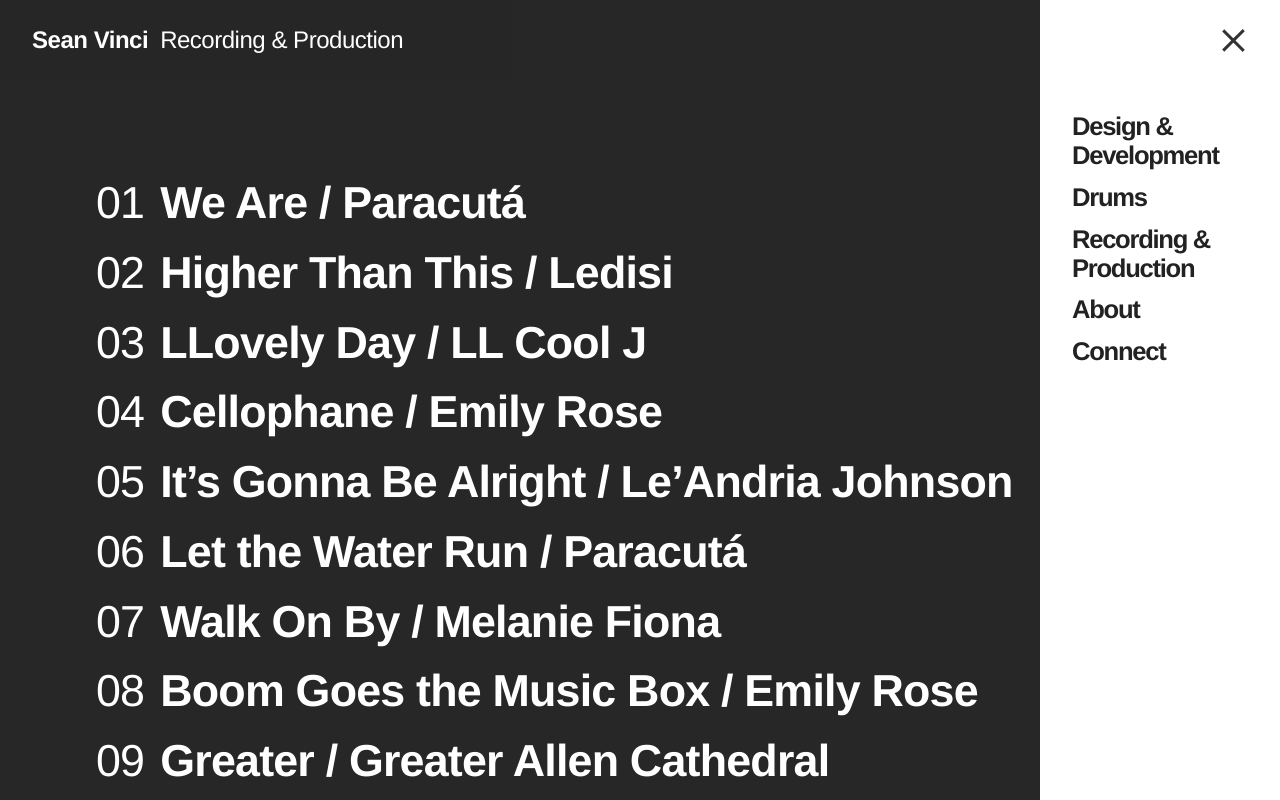
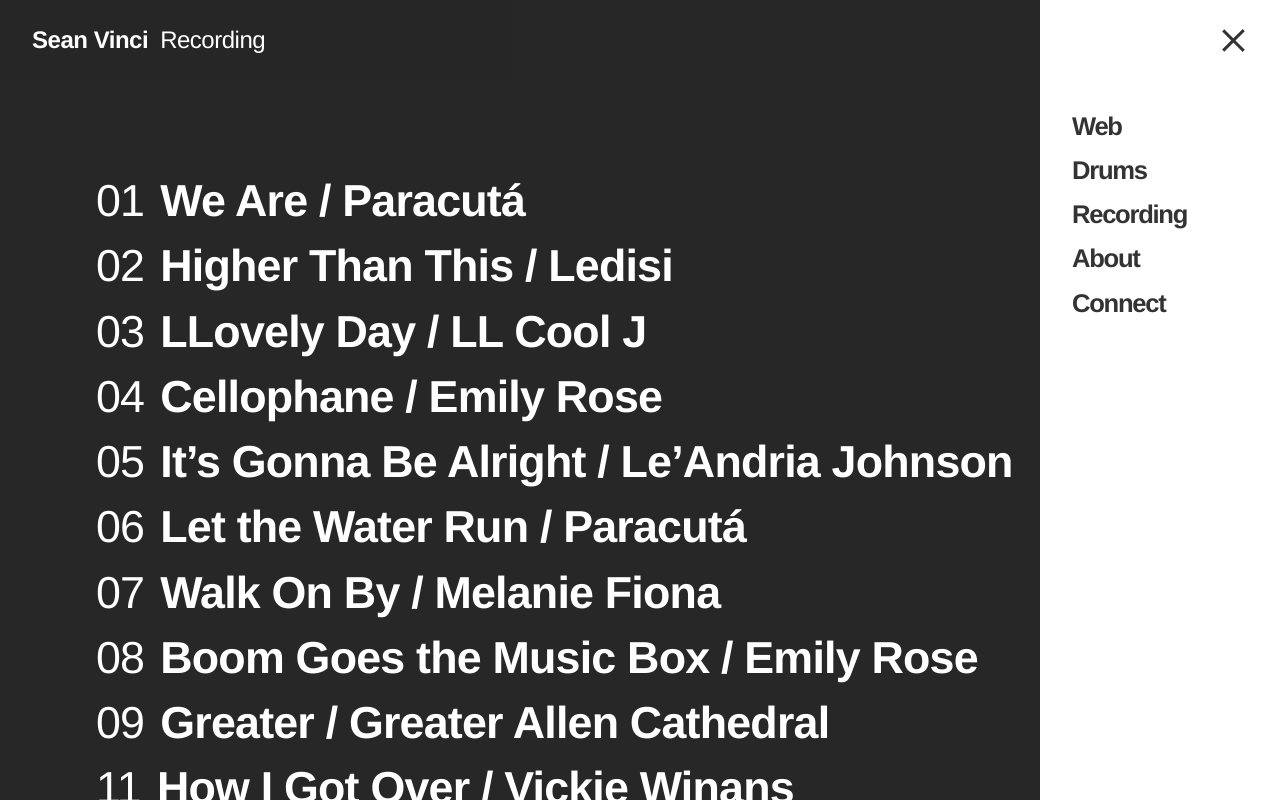
Before and after one commit to seanvinci/seanvinci, a plain HTML site: page recording.html in a window 1280 px wide. Both pictures are taken after a click on the button 1233 px from the left and 40 px from the top of the page. Shown: the top 800 px of the page. Drawn offline with Linux system fonts and the light colour scheme.

Commit message:
Refactoring page structure. WIP

```diff
--- a/css/main.css
+++ b/css/main.css
@@ -96,14 +96,18 @@ a:hover { text-decoration: underline; }
   position: absolute;
   top: 50%;
   transform: translateY(-50%);
+  z-index: 1001;
 }
 
 .nav-main-banner h1 {
+  color: #fff;
   display: inline-block;
   font-size: 1.5rem;
   line-height: 1;
   margin: 0;
 }
+
+.nav-open .nav-main-banner h1 { color: #333; }
 
 .nav-main-banner .current-section { display: none; }
 
@@ -111,6 +115,7 @@ a:hover { text-decoration: underline; }
   color: inherit;
   font-size: inherit;
   text-decoration: none;
+  transition: none;
 }
 
 .nav-main-banner h1 a:hover {
@@ -123,12 +128,11 @@ a:hover { text-decoration: underline; }
   bottom: 0;
   left: -9999px;
   opacity: 0;
-  padding: 7rem 2rem 2rem;
+  padding: 6rem 1rem 1rem;
   position: fixed;
   right: 0;
   top: 0;
-  visibility: hidden;
-  width: 15rem;
+  width: 100%;
   z-index: 1000;
 }
 
@@ -139,15 +143,16 @@ a:hover { text-decoration: underline; }
   z-index: 1001;
 }
 
-.nav-main nav li { margin-top: 0.8rem; }
+.nav-main nav li { margin-top: 1rem; }
 
 .nav-main nav li:first-child { margin-top: 0; }
 
 .nav-main nav a {
-  color: #222;
-  font-size: 1.6rem;
+  color: #333;
+  font-size: 2rem;
   font-weight: 600;
   letter-spacing: -0.08rem;
+  line-height: 1.1;
   text-decoration: none;
 }
 
@@ -159,9 +164,40 @@ a:hover { text-decoration: underline; }
 .nav-open .nav-main-banner { z-index: 999; }
 
 .nav-open .nav-main nav {
+  opacity: 1;
   left: auto;
-  opacity: 1;
-  visibility: visible;
+}
+
+@media only screen and (min-width: 48em) {
+
+  .nav-main-banner > div { left: 1.5rem; }
+
+  .nav-open .nav-main-banner h1 { color: #fff; }
+
+  .nav-main-banner .current-section {
+    display: inline-block;
+    font-size: 1.5rem;
+    font-weight: 300;
+    margin-left: 0.5rem;
+  }
+
+  .nav-main nav {
+    padding: 7rem 2rem 2rem;
+    width: 15rem;
+  }
+
+  .nav-main nav a {
+    font-size: 1.6rem;
+  }
+
+}
+
+@media only screen and (min-width: 64em) {
+
+  .nav-main-banner { min-height: 5rem; }
+
+  .nav-main-banner > div { left: 2rem; }
+
 }
 
 /* Nav Menu Icon (Hamburger) */
@@ -254,24 +290,11 @@ body.nav-open .nav-menu-icon > div { background-color: transparent; }
 
 @media only screen and (min-width: 48em) {
 
-  .nav-main-banner > div { left: 1.5rem; }
-
-  .nav-main-banner .current-section {
-    display: inline-block;
-    font-size: 1.5rem;
-    font-weight: 300;
-    margin-left: 0.5rem;
-  }
-
   .nav-menu-icon { right: 1.5rem; }
 
 }
 
 @media only screen and (min-width: 64em) {
-
-  .nav-main-banner { min-height: 5rem; }
-
-  .nav-main-banner > div { left: 2rem; }
 
   .nav-menu-icon { right: 2rem; }
 
@@ -327,7 +350,13 @@ body.nav-open .nav-menu-icon > div { background-color: transparent; }
 
 /* Projects */
 
-.projects {
+.projects h2 {
+  font-size: 2.8rem;
+  line-height: 1;
+  margin-bottom: 1.2rem;
+}
+
+.projects ul {
   list-style: none;
   margin-bottom: 0;
   margin-top: 0;
@@ -345,10 +374,10 @@ body.nav-open .nav-menu-icon > div { background-color: transparent; }
 .projects a {
   color: #fff;
   cursor: pointer;
-  font-size: 1.8rem;
+  font-size: 1.6rem;
   font-weight: 600;
   letter-spacing: -0.05rem;
-  line-height: 1.2;
+  line-height: 1.1;
   margin: 0;
   text-align: left;
   text-decoration: none;
@@ -362,6 +391,8 @@ body.nav-open .nav-menu-icon > div { background-color: transparent; }
 }
 
 @media only screen and (min-width: 48em) {
+
+  .projects h2 { display: none; }
 
   .projects a { font-size: 2rem; }
 
--- a/recording.html
+++ b/recording.html
@@ -3,7 +3,7 @@
   <meta charset="utf-8">
   <meta http-equiv="X-UA-Compatible" content="IE=edge">
   <meta name="viewport" content="width=device-width, initial-scale=1, minimum-scale=1" />
-  <title>Recording &amp; Production / Sean Vinci</title>
+  <title>Recording / Sean Vinci</title>
   <meta name="description" content="" />
   <link href="css/main.css" rel="stylesheet">
   <link href="favicon.ico" rel="icon">
@@ -13,13 +13,13 @@
     <div class="nav-main-banner">
       <div>
         <h1><a class="logo" href="/">Sean Vinci</a></h1>
-        <div class="current-section">Recording &amp; Production</div>
+        <div class="current-section">Recording</div>
       </div>
       <nav>
         <ul>
-          <li><a href="web.html">Design &amp; Development</a></li>
+          <li><a href="web.html">Web</a></li>
           <li><a href="drums.html">Drums</a></li>
-          <li><a href="recording.html">Recording &amp; Production</a></li>
+          <li><a href="recording.html">Recording</a></li>
           <li><a href="about.html">About</a></li>
           <li><a href="connect.html">Connect</a></li>
         </ul>
@@ -29,8 +29,9 @@
   </div>
 
   <main class="main">
-    <section class="content-block-bottom content-block-top">
-      <ul class="projects">
+    <section class="projects content-block-bottom content-block-top">
+      <h2>Recording</h2>
+      <ul>
         <li><a href="javacript:;"><span>01</span>We Are / Paracutá</a></li>
         <li><a href="javacript:;"><span>02</span>Higher Than This / Ledisi</a></li>
         <li><a href="javacript:;"><span>03</span>LLovely Day / LL Cool J</a></li>
```
Also changed, not shown: about.html (+2 -4 lines), drums.html (+5 -4 lines), web.html (+7 -6 lines).
